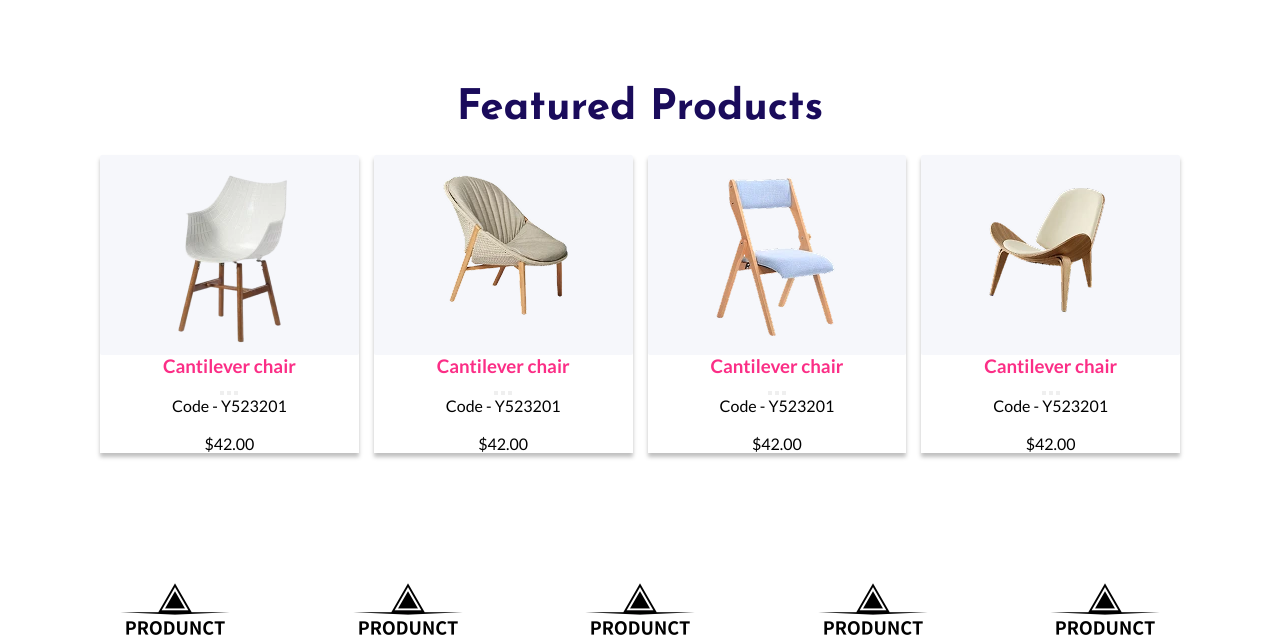
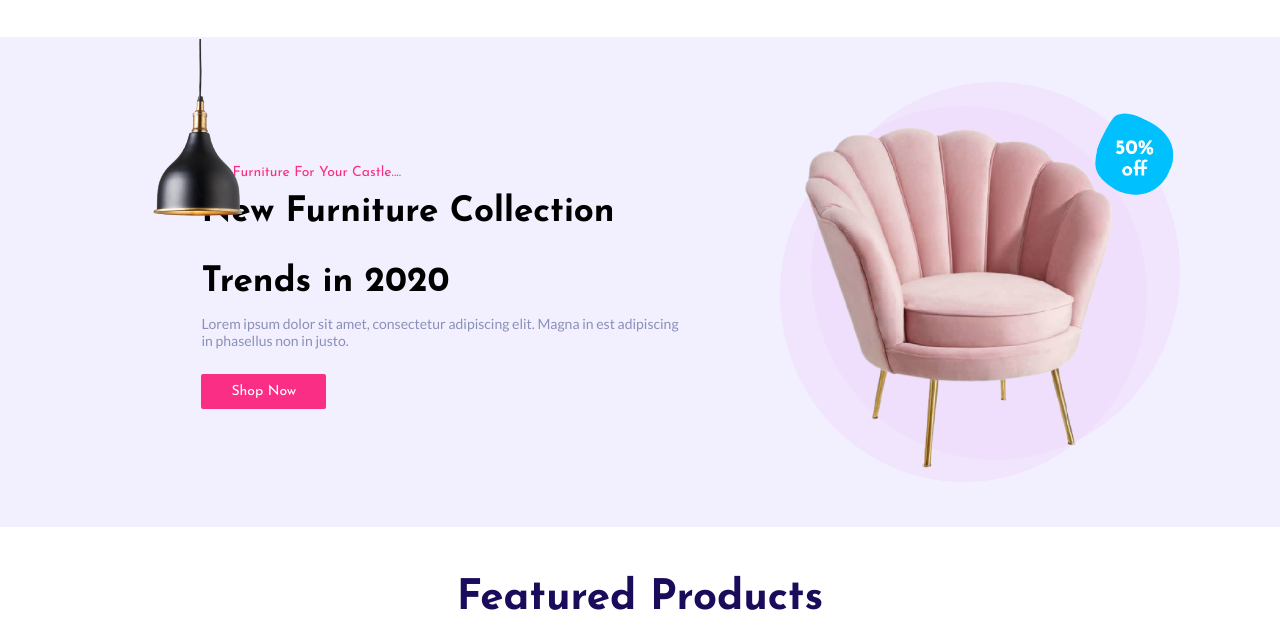
Before and after one commit to nooryaseramarne/hekto, a plain HTML site: page index.html in a window 1280 px wide. Shown: the part 86-726 px from the top of the page. Drawn offline with Linux system fonts and the light colour scheme.

Commit message:
creat hero section

```diff
--- a/css/main.css
+++ b/css/main.css
@@ -92,45 +92,108 @@ form {
   background-color: var(--primary);
   padding: 6px 11px;
 }
+/*hero-section*/
+.hero {
+  padding: 45px 0;
+  background-color: #f2f0ff;
+}
 
+.hero .imghero-img {
+  width: 400px;
+  height: 400px;
+  position: relative;
+}
+
+.hero .hero-row {
+  flex-wrap: wrap;
+  justify-content: center;
+  gap: 30px;
+}
+.hero .imghero-lamp {
+  width: 200px;
+  height: 200px;
+  position: absolute;
+  top: 125px;
+}
+
+.hero-info p {
+  color: var(--primary);
+  font-size: 14px;
+  font-family: Josefin Sans;
+  margin-bottom: 15px;
+}
+.hero-info h2 {
+  font-family: Josefin Sans;
+  margin-bottom: 15px;
+  font-size: 35px;
+}
+.hero-info .hero-p2 {
+  font-family: lato;
+  margin-bottom: 30px;
+  font-size: 14px;
+  color: #8a8fb9;
+}
+.hero-info a {
+  font-family: Josefin Sans;
+  font-size: 14px;
+}
+
+@media (max-width:900px) {
+  .hero .hero-row {
+    flex-direction: column;
+    text-align: center;
+  }
+
+  .hero-info {
+    margin-bottom: 20px;
+  }
+
+  .hero img {
+    width: 250px;
+  }
+
+  .hero .hero-lamp {
+    display: none;
+  }
+}
+/*hero-section*/
 /*Featured-product*/
 
-.Featured-Products{
- text-align: center;
- padding: 50px 0;
+.Featured-Products {
+  text-align: center;
+  padding: 50px 0;
 }
 
-.Featured-Products .row{
+.Featured-Products .row {
   justify-content: flex-start;
   gap: 15px;
 }
 
-.Featured-Products .product{
- /* width: calc((100% - 45px) /4);*/
+.Featured-Products .product {
+  /* width: calc((100% - 45px) /4);*/
   flex: 1 0 200px;
   box-shadow: 0px 4px 4px #00000040;
 }
-.Featured-Products h2{
+.Featured-Products h2 {
   font-family: Josefin Sans;
-  color: #1A0B5B;
+  color: #1a0b5b;
   font-size: 42px;
   margin-bottom: 25px;
-
 }
-.Featured-Products .img{
-  background-color: #F6F7FB;
- padding: 15px;
+.Featured-Products .img {
+  background-color: #f6f7fb;
+  padding: 15px;
   border-radius: 2px;
   width: 100%;
   height: 200px;
-  background-color: #F6F7FB;
+  background-color: #f6f7fb;
 }
 
 /*.Featured-Products .img{
   padding: 10px;
 }*/
 
-.Featured-Products h3{
+.Featured-Products h3 {
   color: var(--primary);
 }
 /*Featured Products*/
@@ -169,25 +232,25 @@ form {
 /* end client*/
 
 /*newslater*/
-.newslater{
+.newslater {
   text-align: center;
-  background-image: url('../img/newsalter.webp');
+  background-image: url("../img/newsalter.webp");
   padding: 160px 0;
 }
-.newslater h2{
-  font-family: Josefin Sans ;
-  color:#151875;
+.newslater h2 {
+  font-family: Josefin Sans;
+  color: #151875;
   margin-bottom: 45px;
   font-size: 30px;
 }
 .newslater a {
   display: inline-block;
-  color: #FFFFFF;
-  font-family: Josefin Sans ;
+  color: #ffffff;
+  font-family: Josefin Sans;
   padding: 10px 30px;
-  transition: .5s;
+  transition: 0.5s;
 }
-.shop-btn:hover{
+.shop-btn:hover {
   background-color: #151875;
 }
 /*newslater*/
--- a/index.html
+++ b/index.html
@@ -58,6 +58,28 @@
       </div>
     </header>
     <main>
+
+      <section class="hero">
+        <div class="container">
+        <div class="row">
+          <div class="hero-lamp">
+            <img  class="imghero-lamp" src="./img/hero-lamp.png" />
+          </div>
+          <div class="hero-info">
+          <p>Best Furniture For Your Castle....</p>
+          <h2>New Furniture Collection<br><br>
+           Trends in 2020</h2>
+          <p class="hero-p2">Lorem ipsum dolor sit amet, consectetur adipiscing elit. Magna in est adipiscing<br>
+           in phasellus non in justo.</p>
+          <a href="#" class="btn">Shop Now</a>
+          </div>
+          <div class="imghero-img">
+            <img  class="imghero-img" src="./img/hero.png" />
+        </div>
+        </div>
+        </div>
+      </section>
+
       <section class="Featured-Products">
         <h2>Featured Products</h2>
         <div class="container">
```
Also changed, not shown: img/hero-lamp.png (added), img/hero.png (added).
